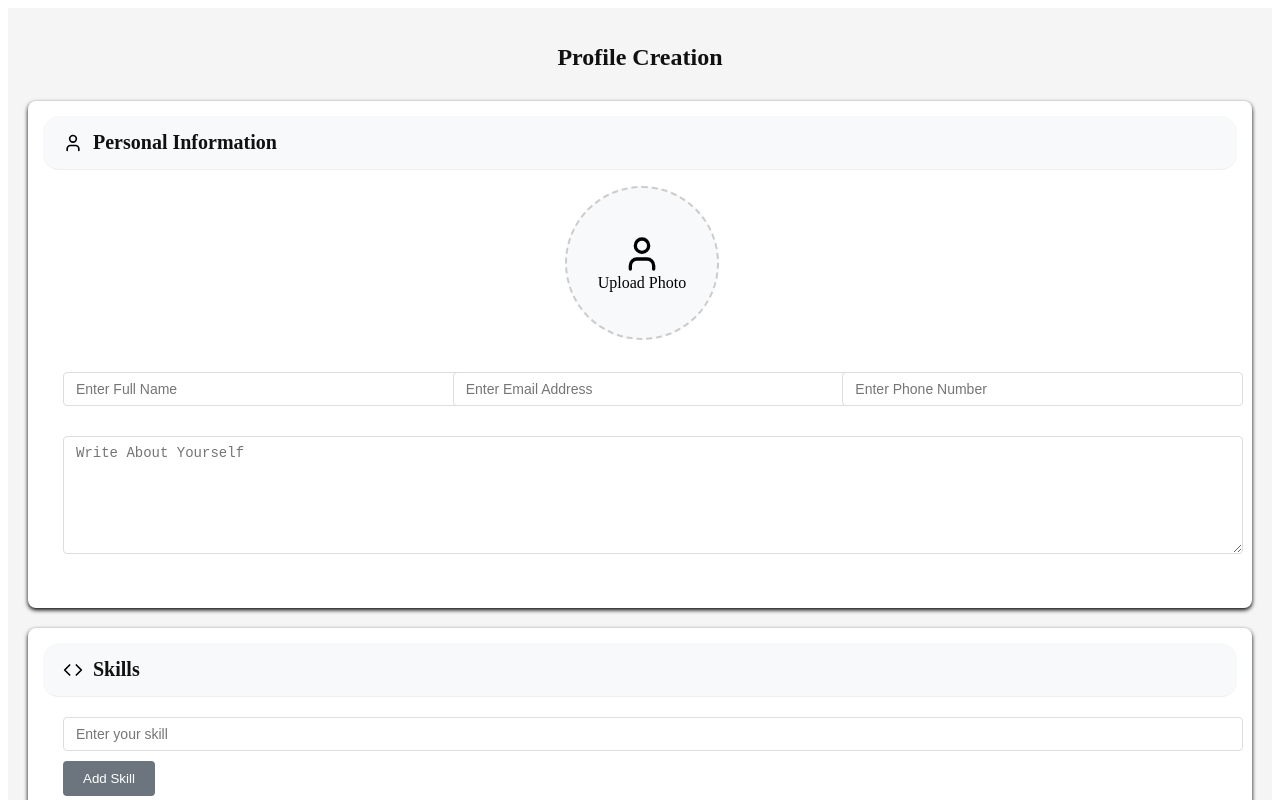
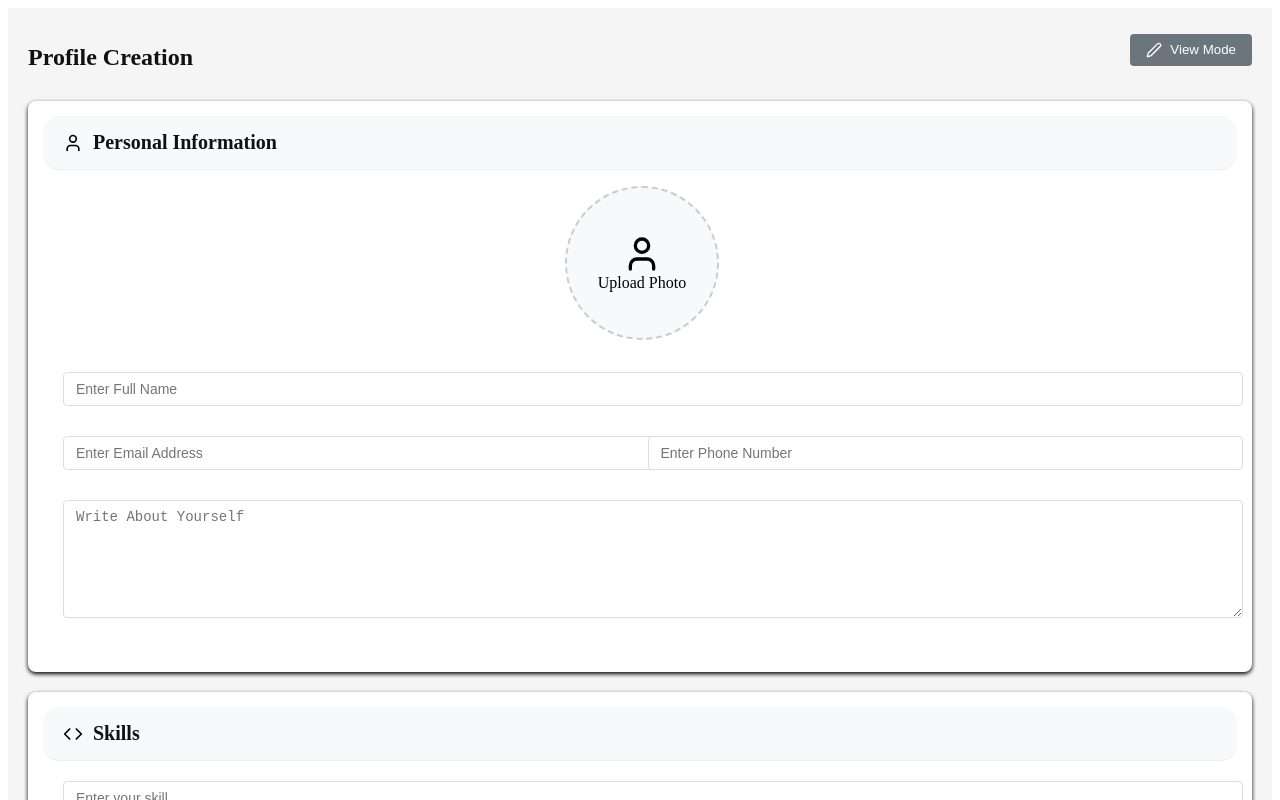
Before and after one commit to SlindoKAM/group-react, a React (Vite) app: page / in a window 1280 px wide. Shown: the top 800 px of the page. Built offline with nearby package versions, Linux system fonts and the light colour scheme.

Commit message:
fixed the edit and styling

```diff
--- a/src/ProfileForm.css
+++ b/src/ProfileForm.css
@@ -8,6 +8,17 @@
   padding: 1.25rem;
   background:  #F5F5F5;
   min-height: 100vh;
+}
+
+.profile-header{
+  display: flex;
+  justify-content: space-between;
+  align-items: center;
+  margin-bottom: 1.875rem;
+}
+
+.profile-header .profile-title{
+  margin-bottom: 0;
 }
 
 .profile-title{
@@ -54,9 +65,15 @@
 /* Form Elements */
 .personal-grid{
   display: grid;
-  grid-template-columns: repeat(auto-fit, minmax(15.625rem, 1fr));
+  grid-template-columns: 1fr;
   gap: 0.938rem;
   margin-bottom: 0.938rem;
+}
+
+.contact-input{
+  display: grid;
+  grid-template-columns: repeat(2, 1fr);
+  gap: 0.938rem;
 }
 
 .input-field{
@@ -184,6 +201,36 @@
 .btn-secondary:hover{
   background: #357ABD;
 }
+
+.btn-edit{
+  display: flex;
+  align-items: center;
+  gap: 0.5rem;
+  padding: 0.5rem 1rem;
+  background: #6C757D;
+  color: #FFFFFF;
+  border: none;
+  border-radius: 0.25rem;
+  cursor: pointer;
+  transition: background 0.6s;
+}
+
+.btn-edit:hover{
+  background: #5A6268;
+}
+
+/* Style for disabled inputs */
+.form-input:disabled{
+  background: #F5F5F5;
+  cursor: not-allowed;
+  opacity: 0.7;
+}
+
+/* Style for disabled buttons */
+.btn:disabled{
+  background: #CCCCCC;
+  cursor: not-allowed;
+}
 /* Project card Styles */
 .project-card{
   border: 0.063rem;
@@ -202,6 +249,10 @@
   }
 
   .personal-grid{
+    grid-template-columns: 1fr;
+  }
+
+  .contact-input{
     grid-template-columns: 1fr;
   }
 }
--- a/src/ProfileForm.jsx
+++ b/src/ProfileForm.jsx
@@ -4,7 +4,7 @@ import viteLogo from '/vite.svg'
 import './ProfileForm.css'
 import React from "react";
 import { useState, useEffect } from 'react';
-import { User, Upload, Mail, Phone, Book, Code, Briefcase} from 'lucide-react';
+import { User, Upload, Mail, Phone, Book, Code, Briefcase, Edit2} from 'lucide-react';
 // import { Card, CardHeader, CardContent} from '@/components/ui/card';
 
   const ProfileCreation = () =>
@@ -36,8 +36,8 @@ import { User, Upload, Mail, Phone, Book, Code, Briefcase} from 'lucide-react';
         // cvUrl: '',
       });
 
-      //Able to edit the form.!!!!!!!!!!!!!!!!!!!!!!!!!!!!!!!!!!!!!!!!!!!!!!!!!!!!!!!!!!!!!!!!!!!!!!!!!!!!!!!!!!!!!!!!!!!!!!!!!!!!!!!!!!!!!Dont forget about removing the edit
-      // const [isEditing, setIsEditing] = useState(true);
+      //Able to edit the form.
+      const [isEditing, setIsEditing] = useState(true);
 
       //handling the personal information taken from the input field
       const handlePersonalInfoChange = (e) =>
@@ -59,6 +59,7 @@ import { User, Upload, Mail, Phone, Book, Code, Briefcase} from 'lucide-react';
       //adding a picture
       const addPic = (e) =>
       {
+        if(!isEditing) return;
         const imgFile = e.target.files[0];
         //Update the profile pic in state
         if(imgFile)
@@ -79,6 +80,7 @@ import { User, Upload, Mail, Phone, Book, Code, Briefcase} from 'lucide-react';
       //Function to remove the profile picture
       const removePic = () =>
       {
+        if(!isEditing) return;
         setProfile(prev => (
           {
             ...prev,
@@ -94,18 +96,22 @@ import { User, Upload, Mail, Phone, Book, Code, Briefcase} from 'lucide-react';
       //handling the skills being entered by the project owner
       const handleSkillChange = (index, value) =>
       {
+        setProfile(prev =>
+        {
           const newSkills = [...prev.skills];
           newSkills[index] = value;
-        setProfile(prev => (
-          {
+
+          return{
             ...prev,
             skills: newSkills
-          }));
+          };
+        });
       };
 
       //adding skills
       const addSkill = () =>
       {
+        if(!isEditing) return;
         setProfile(prev => (
           {
             ...prev,
@@ -116,6 +122,8 @@ import { User, Upload, Mail, Phone, Book, Code, Briefcase} from 'lucide-react';
       //handling the projects
       const handleProjectChange = (index, field, value) =>
       {
+        setProfile(prev =>
+        {
           const newProjects = [...prev.projects];
           newProjects[index] =
           {
@@ -123,16 +131,17 @@ import { User, Upload, Mail, Phone, Book, Code, Briefcase} from 'lucide-react';
             [field]: value
           };
 
-        setProfile(prev => (
-          {
+          return{
             ...prev,
             projects: newProjects
-          }));
+          };
+        });
       };
 
       //adding projects
       const addProject = () =>
       {
+        if(!isEditing) return;
         setProfile(prev =>(
           {
             ...prev,
@@ -153,16 +162,30 @@ import { User, Upload, Mail, Phone, Book, Code, Briefcase} from 'lucide-react';
         //Here i will implemet the API call to save the profile
         console.log('Profile data to save:', profile);
         //closing the ability to edit
-        // setIsEditing(false);
+        setIsEditing(false);
       };
+
+      const toggleEditing = () =>
+      {
+        setIsEditing(prev => !prev);
+      }
 
       //RETURN ==== PUT THE HTML HERE SO IT RETURNS THE UI
       return(
         <div className='profile-container'>
+          <div className='profile-header'>
             <h1 className='profile-title'>Profile Creation</h1>
-
+            <button
+            type='button'
+            onClick={toggleEditing}
+            className='btn btn-edit'
+              >
+            <Edit2 size={16} />
+            {isEditing ? 'View Mode' : 'Edit Mode'}
+            </button>
+          </div>
+          {/*Form for the profile creation*/}
           <form className='profile-form' onSubmit={handleSubmit}>
-
             {/*Personal Information Section*/}
             <div className='card'>
               <div className='card-header'>
@@ -180,6 +203,7 @@ import { User, Upload, Mail, Phone, Book, Code, Briefcase} from 'lucide-react';
                         alt='Profile Image'
                         className='profile-image'
                         />
+                        {isEditing && (
                         <button
                         type='button'
                         className='btn-remove-image'
@@ -187,20 +211,26 @@ import { User, Upload, Mail, Phone, Book, Code, Briefcase} from 'lucide-react';
                         >
                           Remove Pic
                         </button>
+                        )}
                       </div>
                     ):(
                       <div className='prof-pic-holder'>
                         <User size={40} />
+                        {isEditing && (
+                          <>
                             <input
                             type='file'
                             accept='image/*'
                             onChange={addPic}
                             className='prof-pic-input'
                             id='prof-pic-input'
+                            disabled={!isEditing}
                               />
                             <label className='add-pic-label' htmlFor='prof-pic-input'>
                               Upload Photo
                             </label>
+                          </>
+                        )}
                       </div>
                     )}
                   </div>
@@ -217,9 +247,11 @@ import { User, Upload, Mail, Phone, Book, Code, Briefcase} from 'lucide-react';
                     value={profile.personalInfo.fullName}
                     onChange={handlePersonalInfoChange}
                     className='form-input'
+                    disabled={!isEditing}
                       />
                   </div>
                   {/*Email input*/}
+                  <div className='contact-input'>
                     <div className='input-field'>
                       <input
                       type='email'
@@ -228,6 +260,7 @@ import { User, Upload, Mail, Phone, Book, Code, Briefcase} from 'lucide-react';
                       value={profile.personalInfo.email}
                       onChange={handlePersonalInfoChange}
                       className='form-input'
+                      disabled={!isEditing}
                         />
                     </div>
                     {/*Phone Number input*/}
@@ -239,7 +272,9 @@ import { User, Upload, Mail, Phone, Book, Code, Briefcase} from 'lucide-react';
                       value={profile.personalInfo.phone}
                       onChange={handlePersonalInfoChange}
                       className='form-input'
+                      disabled={!isEditing}
                         />
+                    </div>
                   </div>
                 </div>
                 {/*About Yourself input*/}
@@ -250,6 +285,7 @@ import { User, Upload, Mail, Phone, Book, Code, Briefcase} from 'lucide-react';
                   value={profile.personalInfo.about}
                   onChange={handlePersonalInfoChange}
                   className='form-input textarea'
+                  disabled={!isEditing}
                     />
                 </div>
                 {/*Adding a picture button*/}
@@ -280,10 +316,12 @@ import { User, Upload, Mail, Phone, Book, Code, Briefcase} from 'lucide-react';
                   onChange={(e) => handleSkillChange(index, e.target.value)}
                   placeholder='Enter your skill'
                   className='form-input skill-input'
+                  disabled={!isEditing}
                     />
                 </div>
                 ))}
                 {/*Adding skills button*/}
+                {isEditing && (
                 <button
                 type='button'
                 onClick={addSkill}
@@ -291,6 +329,7 @@ import { User, Upload, Mail, Phone, Book, Code, Briefcase} from 'lucide-react';
                 >
                   Add Skill
                 </button>
+                )}
               </div>
             </div>
 
@@ -311,6 +350,7 @@ import { User, Upload, Mail, Phone, Book, Code, Briefcase} from 'lucide-react';
                       onChange={(e) => handleProjectChange(index, 'title', e.target.value)}
                       placeholder='Enter Project Title'
                       className='form-input'
+                      disabled={!isEditing}
                         />
                       {/*Project description input*/}
                       <textarea
@@ -319,6 +359,7 @@ import { User, Upload, Mail, Phone, Book, Code, Briefcase} from 'lucide-react';
                       onChange={(e) => handleProjectChange(index, 'description', e.target.value)}
                       placeholder='Enter Your Project Description'
                       className='form-input textarea'
+                      disabled={!isEditing}
                         />
                       {/*Project technologies input*/}
                       <input
@@ -327,6 +368,7 @@ import { User, Upload, Mail, Phone, Book, Code, Briefcase} from 'lucide-react';
                       onChange={(e) => handleProjectChange(index, 'technologies', e.target.value)}
                       placeholder='Enter Technologies Used'
                       className='form-input'
+                      disabled={!isEditing}
                         />
                       {/*Url link to your Project input*/}
                       <input
@@ -335,10 +377,12 @@ import { User, Upload, Mail, Phone, Book, Code, Briefcase} from 'lucide-react';
                       onChange={(e) => handleProjectChange(index, 'link', e.target.value)}
                       placeholder='Enter Project URL'
                       className='form-input'
+                      disabled={!isEditing}
                         />
                     </div>
                   ))}
                   {/*Adding project button*/}
+                  {isEditing && (
                   <button
                   type='button'
                   onClick={addProject}
@@ -346,12 +390,16 @@ import { User, Upload, Mail, Phone, Book, Code, Briefcase} from 'lucide-react';
                   >
                     Add Project
                   </button>
+                  )}
                 </div>
             </div>
 
+            {/*Submit button*/}
+            {isEditing && (
             <button className='btn btn-secondary' type='submit'>
               Save Profile
             </button>
+            )}
           </form>
         </div>
       );
```
Lines whose indentation alone changed are shown as unchanged.
